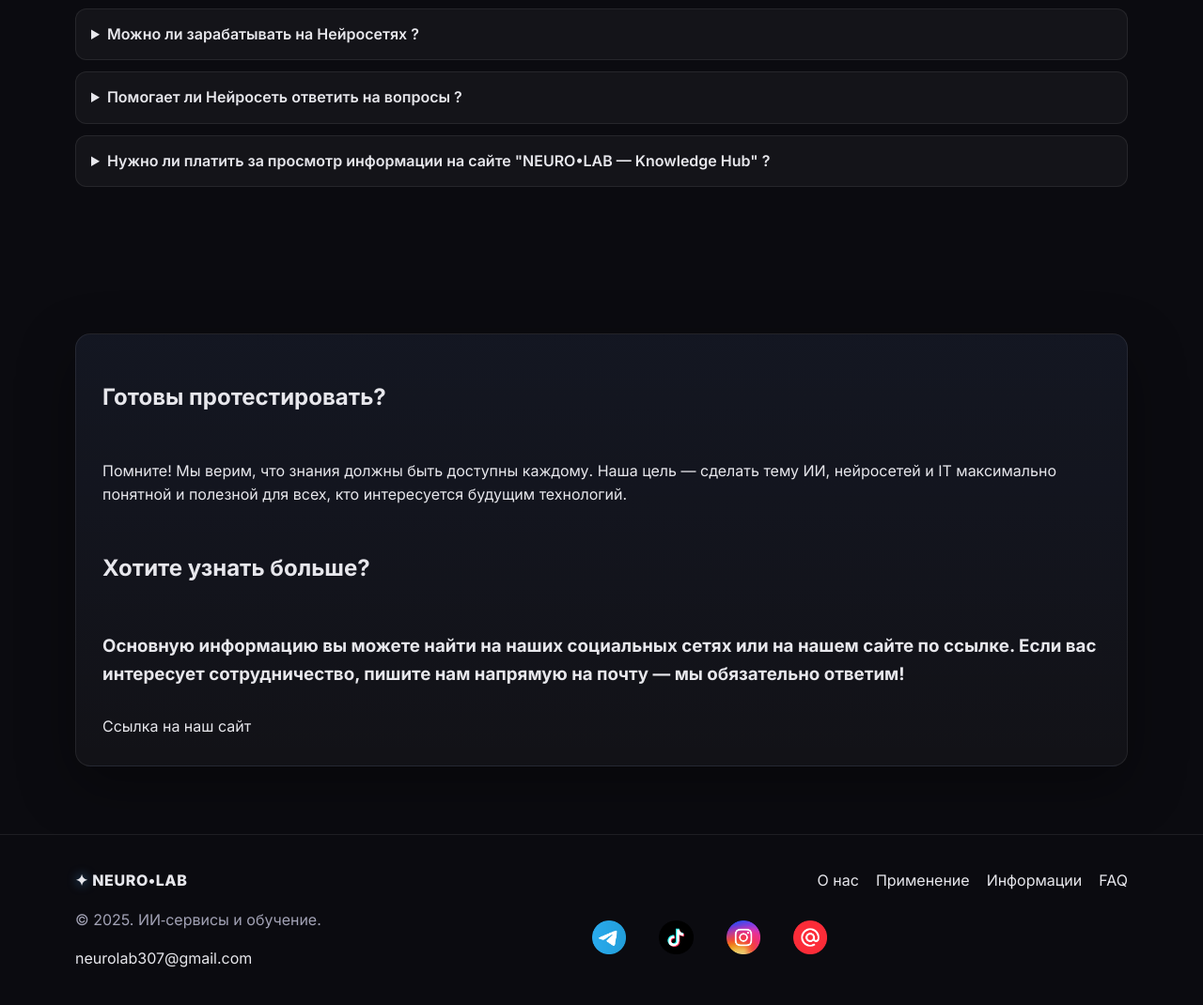
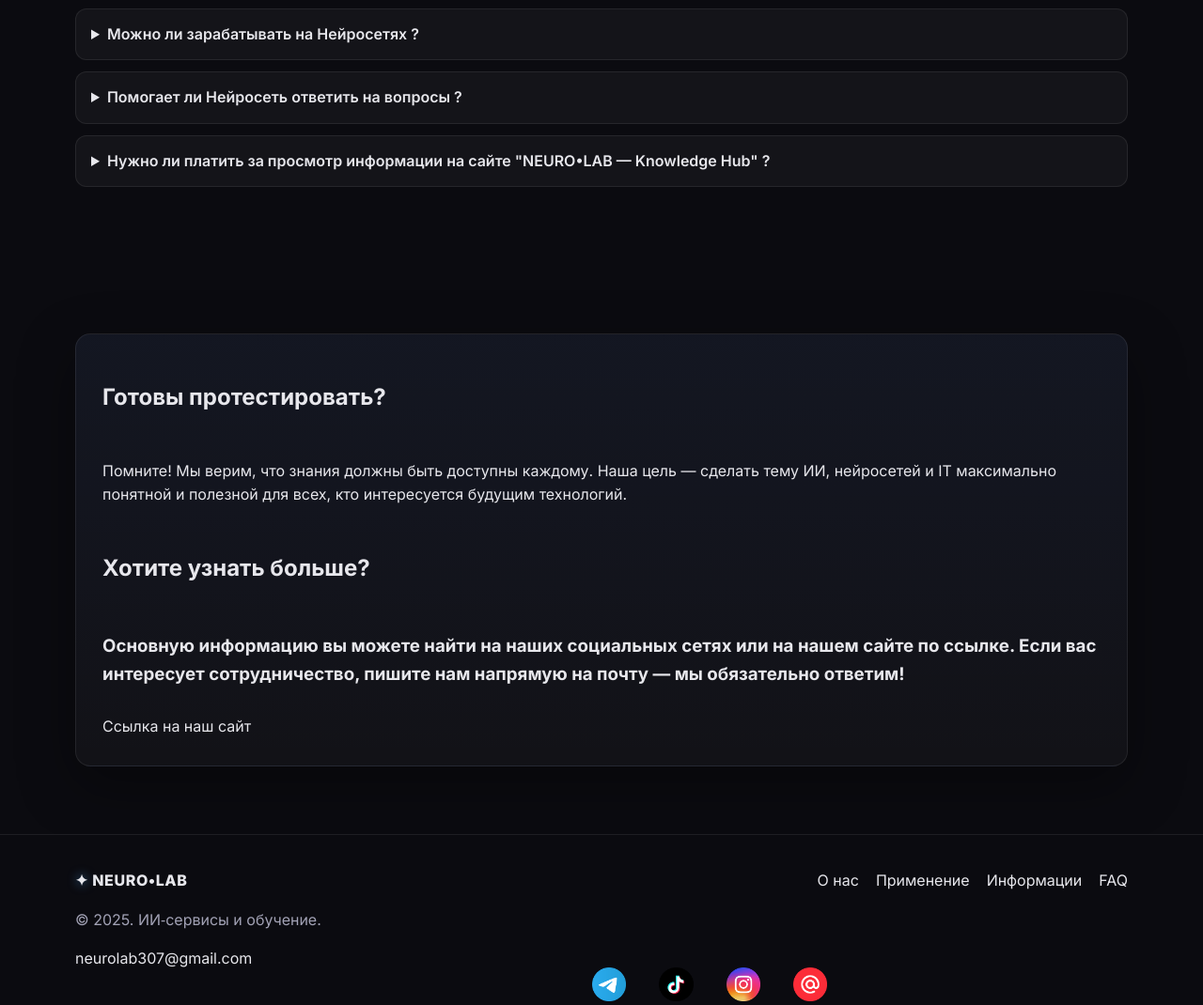
Before and after one commit to neurolab138-afk/NEURO-LAB, a plain HTML site: page index.html in a window 1280 px wide. Shown: the part 2820-3890 px from the top of the page at 94% size. Drawn offline with Linux system fonts and the light colour scheme.

Commit message:
Update styles.css

```diff
--- a/styles.css
+++ b/styles.css
@@ -442,5 +442,5 @@ details.faq summary {
   gap: 35px;
   width: 250px;
   right: 400px;
-  top: 3800px;
+  top: 3850px;
 }
```
